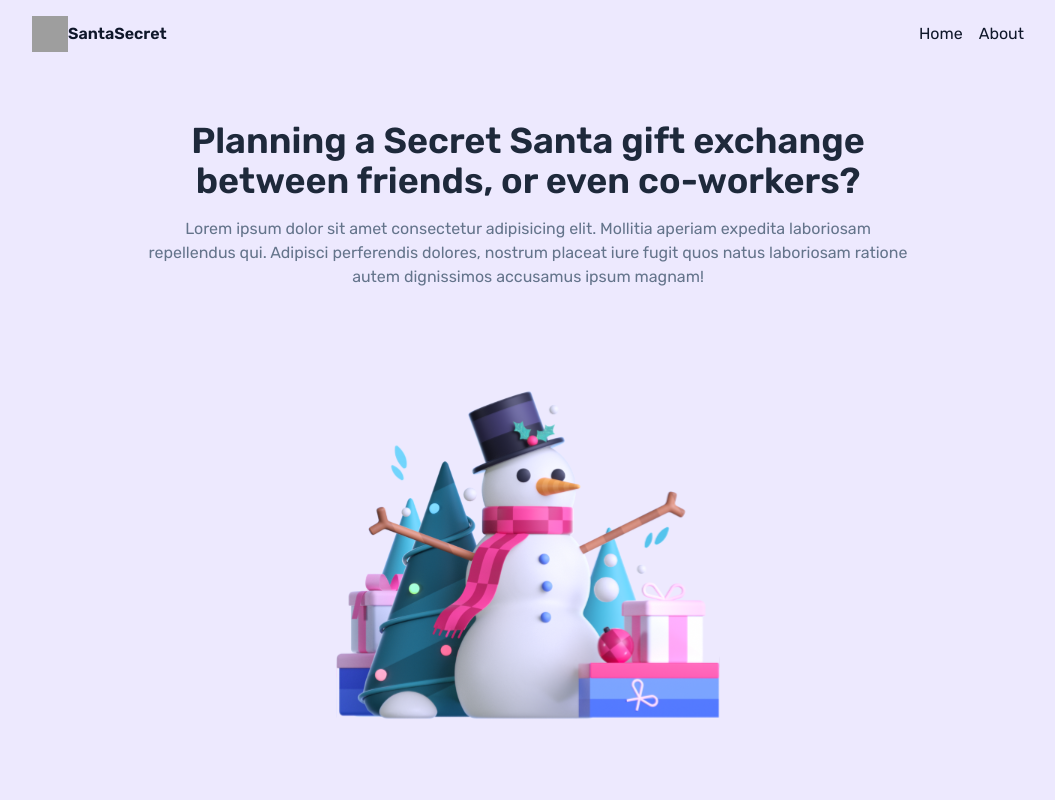
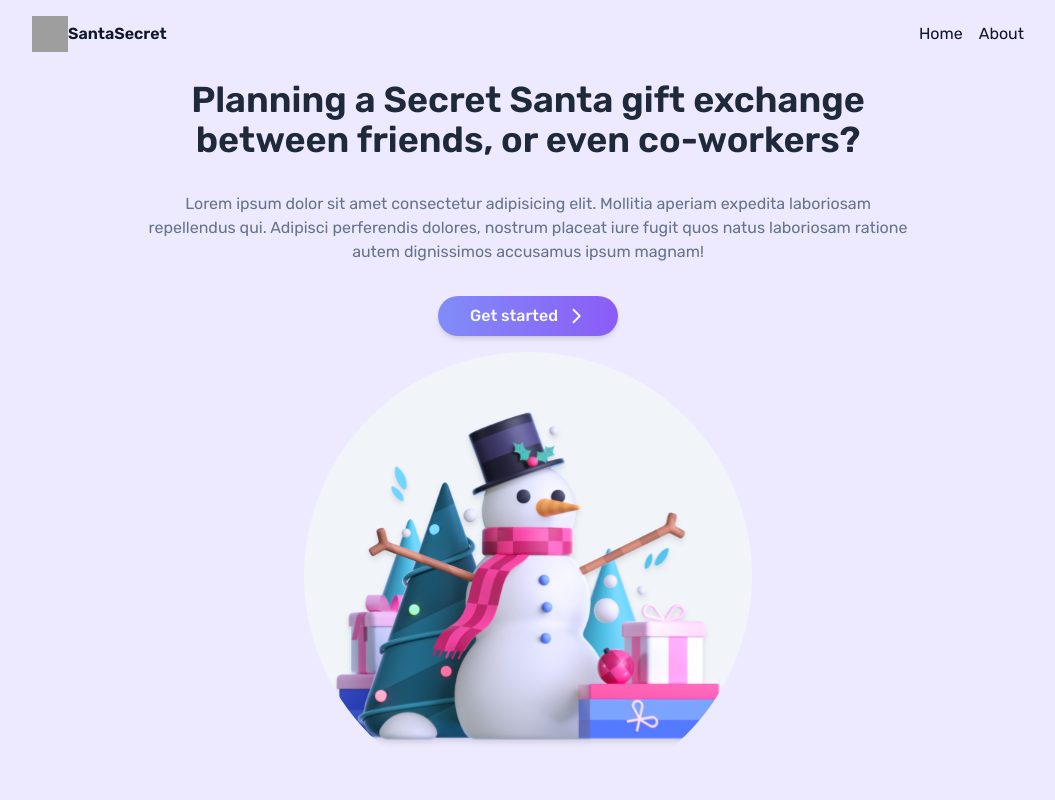
Before and after one commit to eoisaac/secret_santa, a React (Vite) app: page / in a window 1280 px wide. Shown: the top 800 px of the page, without its empty margins (112-1167 px from the left). Built offline with nearby package versions, Linux system fonts and the light colour scheme; grey boxes are pictures that could not be loaded.

Commit message:
:sparkles: feat: create home page

```diff
--- a/src/App.tsx
+++ b/src/App.tsx
@@ -1,16 +1,18 @@
 import { Header } from './components/layout/Header'
+import { Creation } from './pages/Creation'
 import { Home } from './pages/Home'
 import './styles/main.css'
 
 export const App = () => {
   return (
-    <div className="flex min-h-screen max-w-[100vw] flex-col overflow-y-auto">
-      <main
-        className="my-0 mx-auto flex min-h-0 w-full max-w-5xl flex-1
-      flex-col"
-      >
-        <Header />
+    <div
+      className="flex min-h-screen max-w-[100vw] flex-col overflow-y-auto
+    overflow-x-hidden"
+    >
+      <Header />
+      <main className="mx-auto flex min-h-0 w-full max-w-5xl flex-1 flex-col">
         <Home />
+        <Creation />
       </main>
     </div>
   )
--- a/src/components/Button/index.tsx
+++ b/src/components/Button/index.tsx
@@ -1,3 +1,31 @@
-export const Button = () => {
-  return <button></button>
+import { HTMLAttributes } from 'react'
+
+interface ButtonProps extends HTMLAttributes<HTMLButtonElement> {
+  label: string
+  icon?: JSX.Element
+  iconLeft?: boolean
+  variant?: 'primary' | 'icon'
 }
+
+export const Button = ({
+  label,
+  icon,
+  variant = 'primary',
+  ...rest
+}: ButtonProps) => {
+  return (
+    <button
+      {...rest}
+      className="group inline-flex cursor-pointer items-center gap-2 rounded-full
+      bg-gradient-to-r from-indigo-400 to-violet-500 px-8 py-2
+      text-slate-50 shadow-md focus:shadow-inner"
+    >
+      <span className="font-medium">{label}</span>
+      {icon && (
+        <span className="transition-all duration-500 group-hover:translate-x-2">
+          {icon}
+        </span>
+      )}
+    </button>
+  )
+}
--- a/src/components/layout/Header/index.tsx
+++ b/src/components/layout/Header/index.tsx
@@ -1,8 +1,23 @@
+import { useEffect, useState } from 'react'
 import { Logo } from '../Logo'
 
 export const Header = () => {
+  const [isScrolling, setIsSrolling] = useState(false)
+
+  useEffect(() => {
+    window.onscroll = () => setIsSrolling(window.pageYOffset > 0)
+  }, [])
+
   return (
-    <header className="flex w-full items-center justify-between p-4">
+    <header
+      className={`fixed inset-x-0 z-30 bg-violet-100 ${
+        isScrolling && 'shadow-sm'
+      }`}
+    >
+      <div
+        className="mx-auto flex w-full max-w-5xl items-center justify-between
+      p-4"
+      >
         <Logo />
 
         <nav className="flex items-center gap-4">
@@ -11,10 +26,11 @@ export const Header = () => {
               <a href="#home">Home</a>
             </li>
             <li>
-            <a href="#">About</a>
+              <a href="#about">About</a>
             </li>
           </ul>
         </nav>
+      </div>
     </header>
   )
 }
--- /dev/null
+++ b/src/pages/Creation/index.tsx
@@ -0,0 +1,10 @@
+export const Creation = () => {
+  return (
+    <section
+      className="page flex flex-col items-center
+      justify-around bg-orange-400 text-center"
+    >
+      <p></p>
+    </section>
+  )
+}
--- a/src/pages/Home/index.tsx
+++ b/src/pages/Home/index.tsx
@@ -1,15 +1,18 @@
+import { CaretRight } from 'phosphor-react'
+import { Button } from '../../components/Button'
+
 export const Home = () => {
   return (
     <section
-      className="page flex flex-col items-center justify-around
-      text-center"
+      className="page flex flex-col items-center
+      justify-around text-center"
     >
       <div
-        className="flex max-w-3xl flex-col items-center gap-4
-      text-slate-500"
+        className="flex max-w-3xl flex-col items-center gap-4 text-slate-500
+      sm:gap-8"
       >
         <h1
-          className=" text-2xl font-semibold text-slate-800 sm:text-4xl"
+          className="text-2xl font-semibold text-slate-800 sm:text-4xl"
           id="home"
         >
           Planning a Secret Santa gift exchange between friends, or even
@@ -21,13 +24,26 @@ export const Home = () => {
           dolores, nostrum placeat iure fugit quos natus laboriosam ratione
           autem dignissimos accusamus ipsum magnam!
         </p>
+
+        <Button
+          label="Get started"
+          icon={<CaretRight weight="bold" size={20} />}
+        />
       </div>
-      <img
-        src="/assets/images/snowman.svg"
-        alt=""
-        loading="lazy"
-        className="h-96 w-96"
-      />
+      <div
+        className="mt-4 h-72 w-72 overflow-hidden rounded-full
+        sm:h-80 sm:w-80 md:h-[28rem] md:w-[28rem]"
+      >
+        <div className="relative bg-slate-100">
+          <img
+            src="/assets/images/snowman.svg"
+            alt="3d snowman wearing a hat"
+            loading="lazy"
+            className="relative -bottom-8 mx-auto h-64 w-64 drop-shadow-md
+            sm:h-72 sm:w-72 md:h-96 md:w-96"
+          />
+        </div>
+      </div>
     </section>
   )
 }
--- a/src/styles/main.css
+++ b/src/styles/main.css
@@ -7,7 +7,7 @@
 }
 
 :focus {
-  @apply overflow-hidden rounded-md outline-none;
+  @apply overflow-hidden outline-none;
   box-shadow: 0 0 0 2px theme(colors.violet.500);
 }
 
@@ -24,5 +24,5 @@ body {
 }
 
 .page {
-  @apply flex-1 p-4;
+  @apply min-h-screen flex-1 p-4 pt-20;
 }
```
Lines whose indentation alone changed are shown as unchanged.
